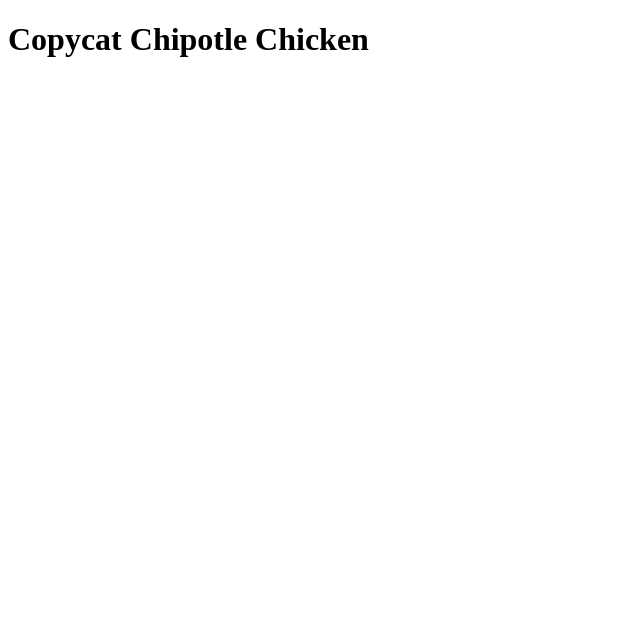
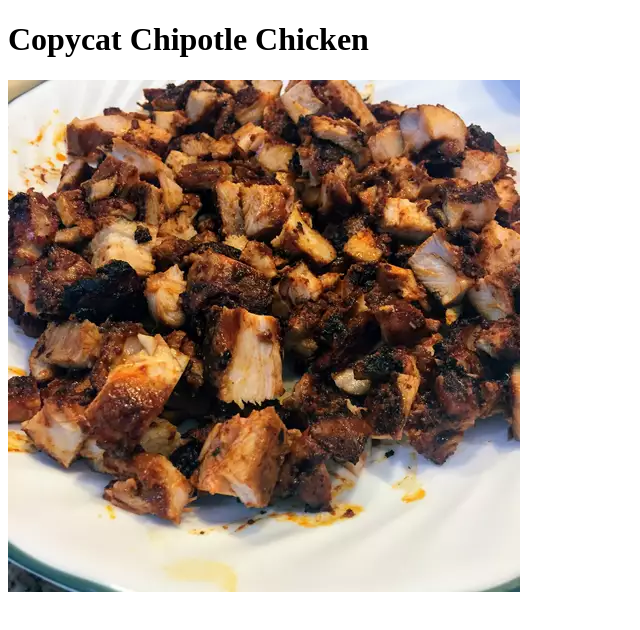
Before and after one commit to Axel0th/odin-recipes, a plain HTML site: page recipes/CopycatChipotleChicken.html in a window 1280 px wide. Shown: the whole page, without its empty margins (0-640 px from the left). Drawn offline with Linux system fonts and the light colour scheme.

Commit message:
Add an image to for the recipe in the CopycatChipotleChicken.html webpage

```diff
--- a/recipes/CopycatChipotleChicken.html
+++ b/recipes/CopycatChipotleChicken.html
@@ -7,5 +7,6 @@
 </head>
 <body>
     <h1>Copycat Chipotle Chicken</h1>
+    <img src="../images/Copycat.webp">
 </body>
 </html>
```
